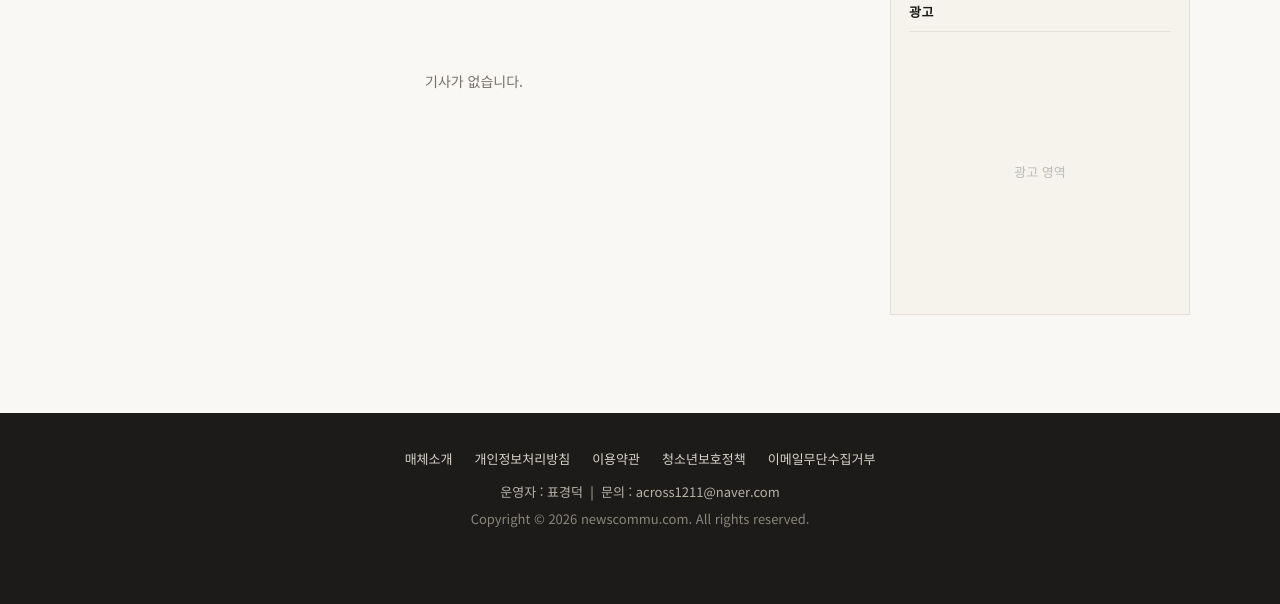
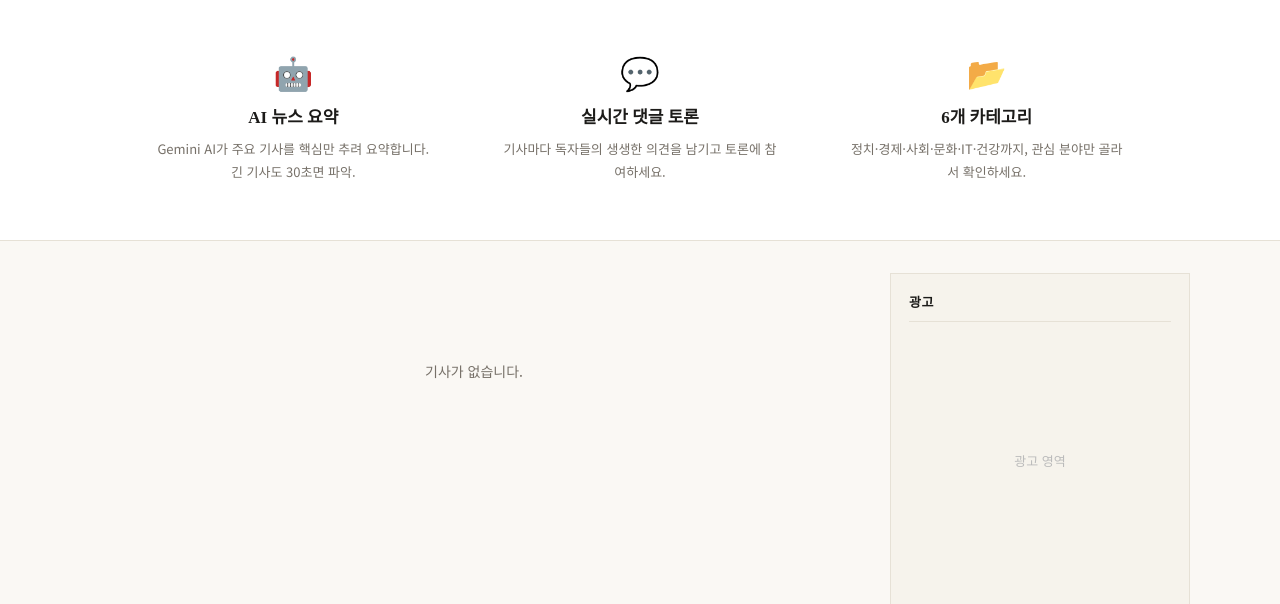
Before and after one commit to hkno3/commu, a PHP site: page / in a window 1280 px wide. Shown: the part 618-1222 px from the top of the page. Before the commit the page ends 1146 px from the top, so only its background shows below. Run offline with PHP 8.4, Linux system fonts and the light colour scheme; data that the repository does not hold is empty.

Commit message:
Add hero background image and features section to index.php

```diff
--- a/assets/css/style.css
+++ b/assets/css/style.css
@@ -32,9 +32,10 @@ h1, h2, h3,
 
 /* ── Hero Section ── */
 .hero-section {
-  background: var(--text);
+  background: linear-gradient(rgba(20,18,16,0.78), rgba(20,18,16,0.88)),
+              url('https://images.unsplash.com/photo-1504711434969-e33886168f5c?w=1600&q=80') center/cover no-repeat;
   color: #f0ede6;
-  padding: 72px 20px 80px;
+  padding: 96px 20px 104px;
   text-align: center;
 }
 .hero-inner {
@@ -79,9 +80,48 @@ h1, h2, h3,
   color: #fff;
 }
 @media (max-width: 768px) {
-  .hero-section { padding: 48px 20px 56px; }
+  .hero-section { padding: 64px 20px 72px; }
   .hero-title { font-size: 28px; }
   .hero-desc br { display: none; }
+}
+
+/* ── Features Section ── */
+.features-section {
+  background: var(--card-bg);
+  border-bottom: 1px solid var(--border);
+  padding: 56px 20px;
+}
+.features-inner {
+  max-width: 1000px;
+  margin: 0 auto;
+  display: grid;
+  grid-template-columns: repeat(3, 1fr);
+  gap: 40px;
+}
+.feature-item {
+  text-align: center;
+  padding: 0 16px;
+}
+.feature-icon {
+  font-size: 32px;
+  margin-bottom: 16px;
+  line-height: 1;
+}
+.feature-title {
+  font-family: 'Noto Serif KR', serif;
+  font-size: 17px;
+  font-weight: 700;
+  color: var(--text);
+  margin-bottom: 10px;
+}
+.feature-desc {
+  font-size: 13px;
+  color: var(--text-muted);
+  line-height: 1.75;
+}
+@media (max-width: 768px) {
+  .features-inner { grid-template-columns: 1fr; gap: 32px; }
+  .feature-item { padding: 0; }
 }
 
 /* ── Header ── */
--- a/index.php
+++ b/index.php
@@ -68,6 +68,26 @@ $initial_cat = $CAT_SLUG_MAP[$cat_param] ?? ($cat_param ?: 'all');
     <h2 class="hero-title">한국 주요 뉴스를<br>한눈에</h2>
     <p class="hero-desc">정치·경제·사회·문화·IT까지, AI가 요약한 최신 뉴스와<br>실시간 댓글 토론을 한 곳에서 만나보세요.</p>
     <a href="#news-list" class="hero-cta">뉴스 바로보기 ↓</a>
+  </div>
+</section>
+
+<section class="features-section">
+  <div class="features-inner">
+    <div class="feature-item">
+      <div class="feature-icon">🤖</div>
+      <h3 class="feature-title">AI 뉴스 요약</h3>
+      <p class="feature-desc">Gemini AI가 주요 기사를 핵심만 추려 요약합니다. 긴 기사도 30초면 파악.</p>
+    </div>
+    <div class="feature-item">
+      <div class="feature-icon">💬</div>
+      <h3 class="feature-title">실시간 댓글 토론</h3>
+      <p class="feature-desc">기사마다 독자들의 생생한 의견을 남기고 토론에 참여하세요.</p>
+    </div>
+    <div class="feature-item">
+      <div class="feature-icon">📂</div>
+      <h3 class="feature-title">6개 카테고리</h3>
+      <p class="feature-desc">정치·경제·사회·문화·IT·건강까지, 관심 분야만 골라서 확인하세요.</p>
+    </div>
   </div>
 </section>
 
```
